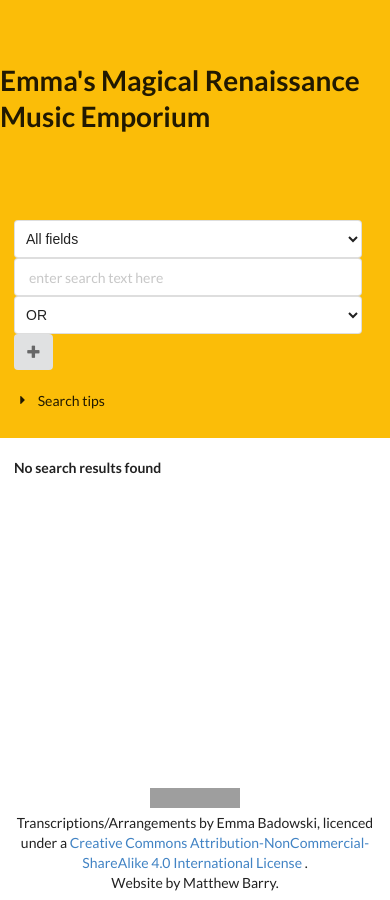
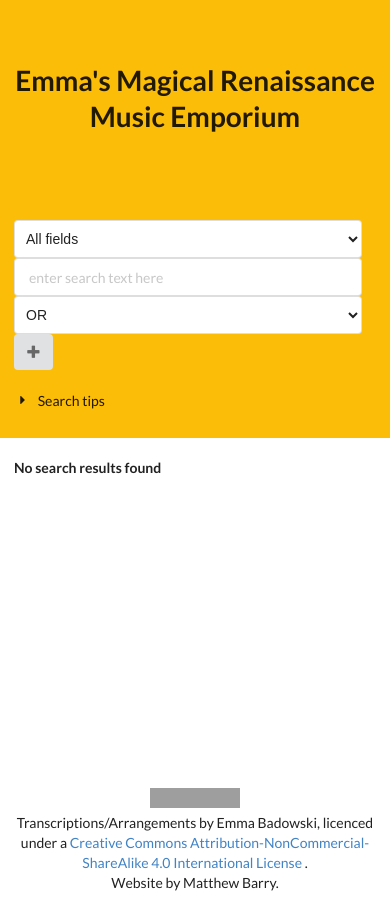
Before and after one commit to ernieejo/emmabadowski.github.io, a Jekyll site: the page built from index.html, in a window 390 px wide. Built offline with Jekyll 4.4.1, drawn with Linux system fonts in a browser that asks for light colours; nearby versions of some CDN libraries; comment, search, counter and statistics services are not loaded; grey boxes are pictures that could not be loaded.

Commit message:
made title look slightly better on mobile

```diff
--- a/css/style.css
+++ b/css/style.css
@@ -19,7 +19,8 @@ header {
      justify-content: center;
      align-items: center;
     height: 200px;
-    min-height: 50px;
+    min-height: 100px;
+    text-align: center;
 }
 footer {
     min-width: 100%;
```
